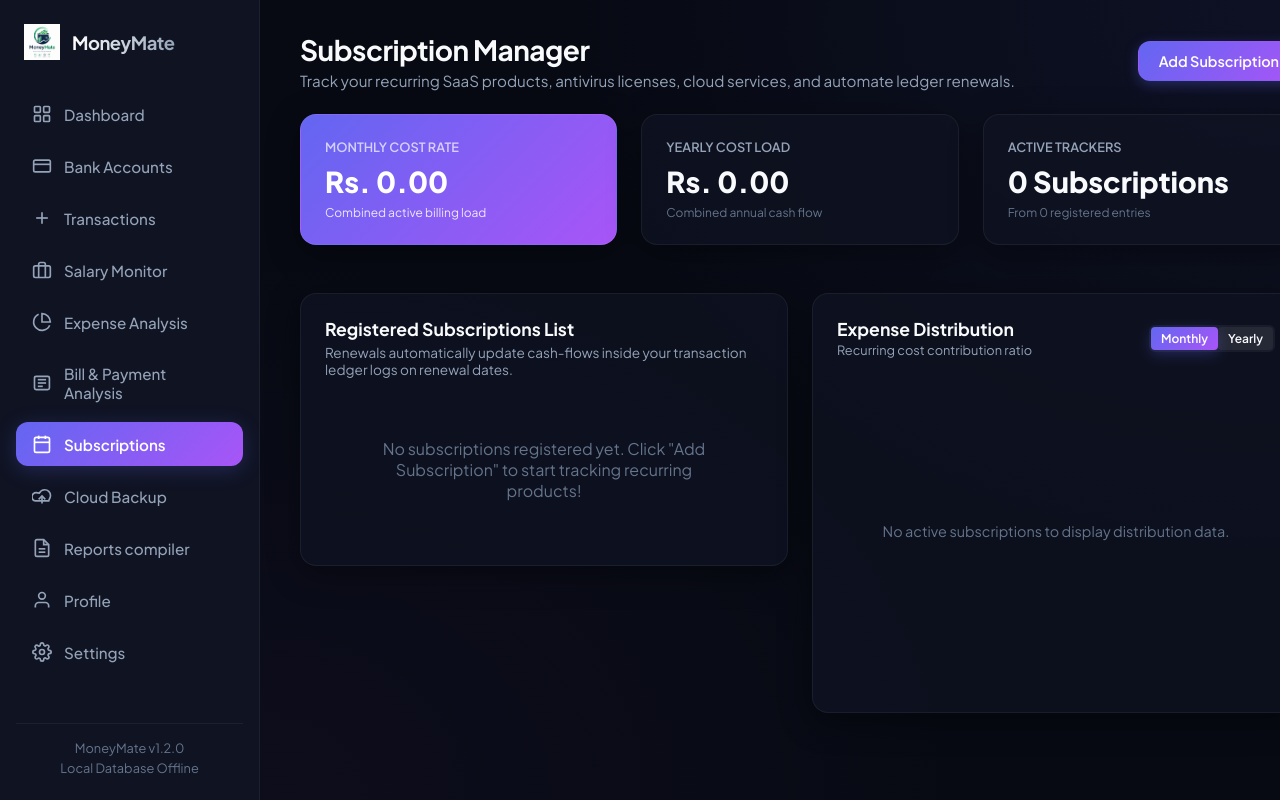
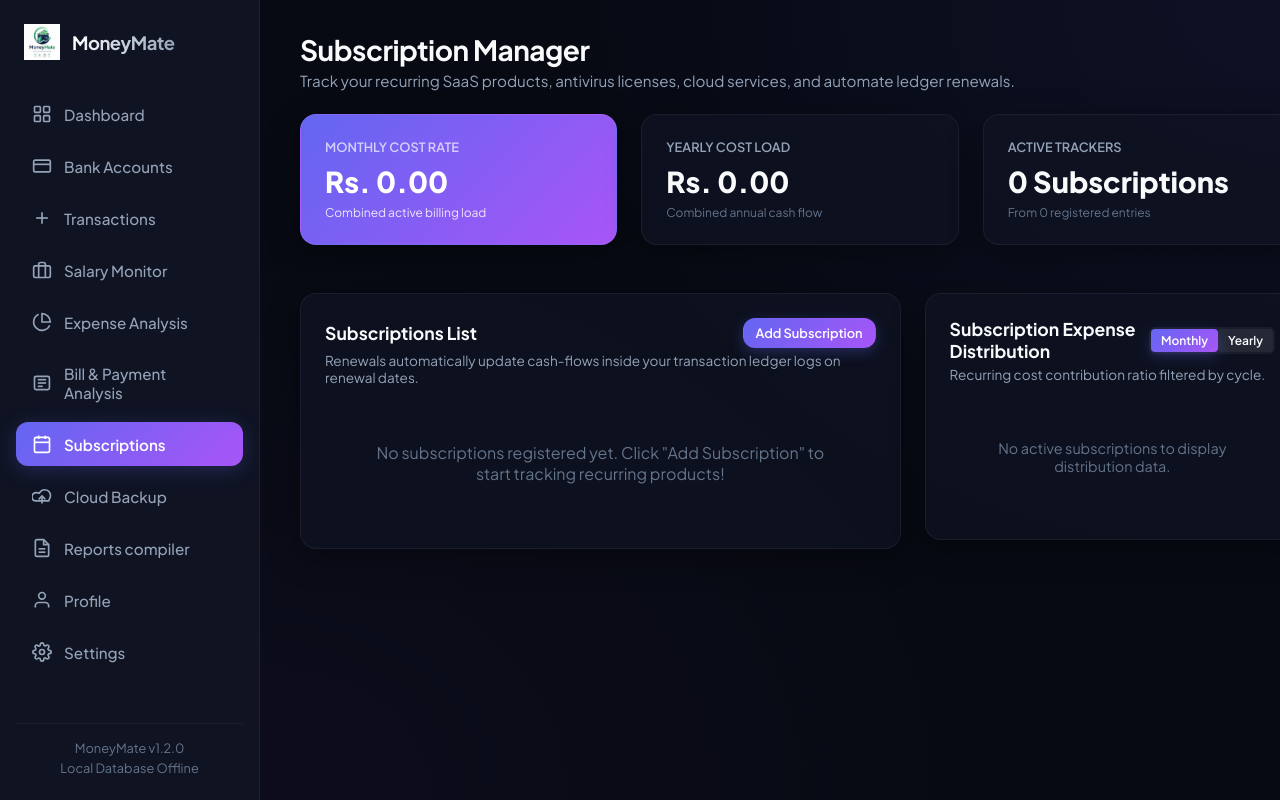
Before and after one commit to Janindu98/MoneyMate, a React (Vite) app: page / in a window 1280 px wide. Both pictures are taken after a click on the button "Subscriptions". Built offline with nearby package versions, Linux system fonts and the light colour scheme.

Commit message:
Installer Privileges & Path Realignment

```diff
--- a/forge.config.js
+++ b/forge.config.js
@@ -4,6 +4,7 @@ const { FuseV1Options, FuseVersion } = require('@electron/fuses');
 module.exports = {
   packagerConfig: {
     asar: true,
+    icon: './images/logo'
   },
   rebuildConfig: {},
   makers: [
--- a/src/main.js
+++ b/src/main.js
@@ -19,6 +19,7 @@ const createWindow = () => {
     minWidth: 1000,
     minHeight: 700,
     title: "MoneyMate",
+    icon: path.join(__dirname, '..', '..', 'images', 'logo.png'),
     webPreferences: {
       preload: path.join(__dirname, 'preload.js'),
       nodeIntegration: false,
--- a/src/pages/Subscriptions/Subscriptions.jsx
+++ b/src/pages/Subscriptions/Subscriptions.jsx
@@ -237,11 +237,6 @@ export default function Subscriptions() {
           <h1>Subscription Manager</h1>
           <p>Track your recurring SaaS products, antivirus licenses, cloud services, and automate ledger renewals.</p>
         </div>
-        <div className="header-actions">
-          <button className="btn btn-primary" onClick={handleOpenAddModal}>
-            Add Subscription
-          </button>
-        </div>
       </div>
 
       {/* Subscription Summary Cards */}
@@ -272,11 +267,16 @@ export default function Subscriptions() {
       </div>
 
       {/* Table & Chart Split Layout Grid */}
-      <div style={{ display: 'grid', gridTemplateColumns: 'repeat(auto-fit, minmax(350px, 1fr))', gap: '24px', alignItems: 'start' }}>
+      <div className="charts-grid" style={{ display: 'grid', gridTemplateColumns: '1.6fr 1fr', gap: '24px', alignItems: 'start' }}>
         {/* Subscriptions Table */}
-        <div className="panel" style={{ margin: 0 }}>
-          <h2 style={{ fontSize: '1.1rem', fontWeight: 700, marginBottom: '4px' }}>Registered Subscriptions List</h2>
-          <p style={{ color: 'var(--text-secondary)', fontSize: '0.85rem', marginBottom: '20px' }}>
+        <div className="panel" style={{ margin: 0, display: 'flex', flexDirection: 'column', justifyContent: 'flex-start' }}>
+          <div style={{ display: 'flex', justifyContent: 'space-between', alignItems: 'center', marginBottom: '4px' }}>
+            <h2 style={{ fontSize: '1.1rem', fontWeight: 700 }}>Subscriptions List</h2>
+            <button className="btn btn-primary" onClick={handleOpenAddModal} style={{ padding: '6px 12px', fontSize: '0.8rem' }}>
+              Add Subscription
+            </button>
+          </div>
+          <p style={{ color: 'var(--text-secondary)', fontSize: '0.85rem', marginBottom: '16px' }}>
             Renewals automatically update cash-flows inside your transaction ledger logs on renewal dates.
           </p>
 
@@ -285,8 +285,8 @@ export default function Subscriptions() {
               No subscriptions registered yet. Click "Add Subscription" to start tracking recurring products!
             </div>
           ) : (
-            <div className="table-container">
-              <table>
+            <div className="table-container" style={{ flexGrow: 1 }}>
+              <table style={{ fontSize: '0.85rem' }}>
                 <thead>
                   <tr>
                     <th>Product</th>
@@ -342,12 +342,9 @@ export default function Subscriptions() {
         </div>
 
         {/* Subscription Expense Distribution Chart Panel */}
-        <div className="panel" style={{ margin: 0, display: 'flex', flexDirection: 'column', minHeight: '420px' }}>
-          <div style={{ display: 'flex', justifyContent: 'space-between', alignItems: 'center', marginBottom: '16px' }}>
-            <div>
-              <h2 style={{ fontSize: '1.1rem', fontWeight: 700, marginBottom: '2px' }}>Expense Distribution</h2>
-              <p style={{ color: 'var(--text-secondary)', fontSize: '0.8rem' }}>Recurring cost contribution ratio</p>
-            </div>
+        <div className="panel" style={{ margin: 0, display: 'flex', flexDirection: 'column' }}>
+          <div style={{ display: 'flex', justifyContent: 'space-between', alignItems: 'center', marginBottom: '4px' }}>
+            <h2 style={{ fontSize: '1.1rem', fontWeight: 700 }}>Subscription Expense Distribution</h2>
             <div style={{ display: 'flex', background: 'rgba(255,255,255,0.05)', borderRadius: '6px', padding: '2px' }}>
               <button
                 type="button"
@@ -367,13 +364,16 @@ export default function Subscriptions() {
               </button>
             </div>
           </div>
+          <p style={{ color: 'var(--text-secondary)', fontSize: '0.85rem', marginBottom: '16px' }}>
+            Recurring cost contribution ratio filtered by cycle.
+          </p>
 
           {activeSubs.length === 0 ? (
             <div style={{ flex: 1, display: 'flex', alignItems: 'center', justifyContent: 'center', color: 'var(--text-muted)', fontSize: '0.9rem', textAlign: 'center', padding: '40px' }}>
               No active subscriptions to display distribution data.
             </div>
           ) : (
-            <div style={{ position: 'relative', flex: 1, minHeight: '260px' }}>
+            <div className="chart-wrapper" style={{ height: '330px', position: 'relative' }}>
               <canvas ref={chartRef}></canvas>
             </div>
           )}
```
Also changed, not shown: package.json (+30 -1 lines), LICENSE.txt (added), 1 other file (tests, documents, lock files or other folders).
